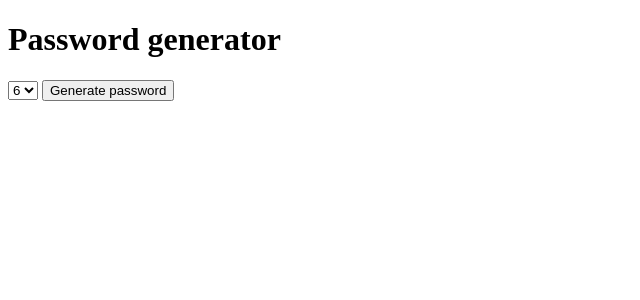
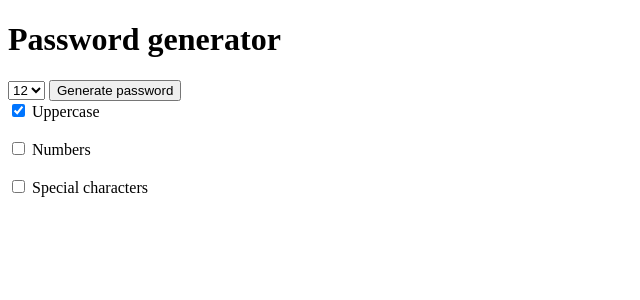
Before and after one commit to mrKazzila/password_generator, a Django app: page / in a window 1280 px wide. Shown: the top 300 px of the page, without its empty margins (0-640 px from the left). Run offline with Django 3.2, Linux system fonts and the light colour scheme.

Commit message:
feat: add generating password method

```diff
--- a/password_generator/generator/templates/generator/home.html
+++ b/password_generator/generator/templates/generator/home.html
@@ -10,10 +10,25 @@
 <h1>Password generator</h1>
 
 <form action="{% url 'password' %}">
-    <select name="lenght">
+    <select name="length">
         <option value="6">6</option>
+        <option value="8">8</option>
+        <option value="10">10</option>
+        <option value="12" selected="selected">12</option>
+        <option value="20">20</option>
     </select>
     <input type="submit" value="Generate password">
+
+    <br>
+        <input type="checkbox" name="uppercase" checked="checked"> Uppercase
+    <br>
+    <br>
+        <input type="checkbox" name="numbers"> Numbers
+    <br>
+    <br>
+        <input type="checkbox" name="special"> Special characters
+    <br>
+
 
 </form>
 
--- a/password_generator/generator/views.py
+++ b/password_generator/generator/views.py
@@ -1,3 +1,5 @@
+import random
+
 from django.views.generic.base import TemplateView
 
 from common.views import TitleMixin
@@ -11,3 +13,26 @@ class HomeView(TitleMixin, TemplateView):
 class PasswordView(TitleMixin, TemplateView):
     template_name = 'generator/password.html'
     title = 'SPG | You password'
+
+    def random_generator(self):
+        base_characters = list('abcdefghijklmnopqrstuvwxyz')
+        data = self.request.GET
+
+        length = int(data.get('length'))
+        if data.get('uppercase'):
+            base_characters.extend(list('ABCDEFGHIJKLMNOPQRSTUVWXYZ'))
+        if data.get('numbers'):
+            base_characters.extend(list('1234567890'))
+        if data.get('special'):
+            base_characters.extend(list('!@#$%^&*()-_=+'))
+
+        password = ''
+        for _ in range(length):
+            password += random.choice(base_characters)
+
+        return password
+
+    def get_context_data(self, **kwargs):
+        context = super().get_context_data(**kwargs)
+        context['password'] = self.random_generator()
+        return context
```
Also changed, not shown: password_generator/generator/templates/generator/password.html (+6 -1 lines).
